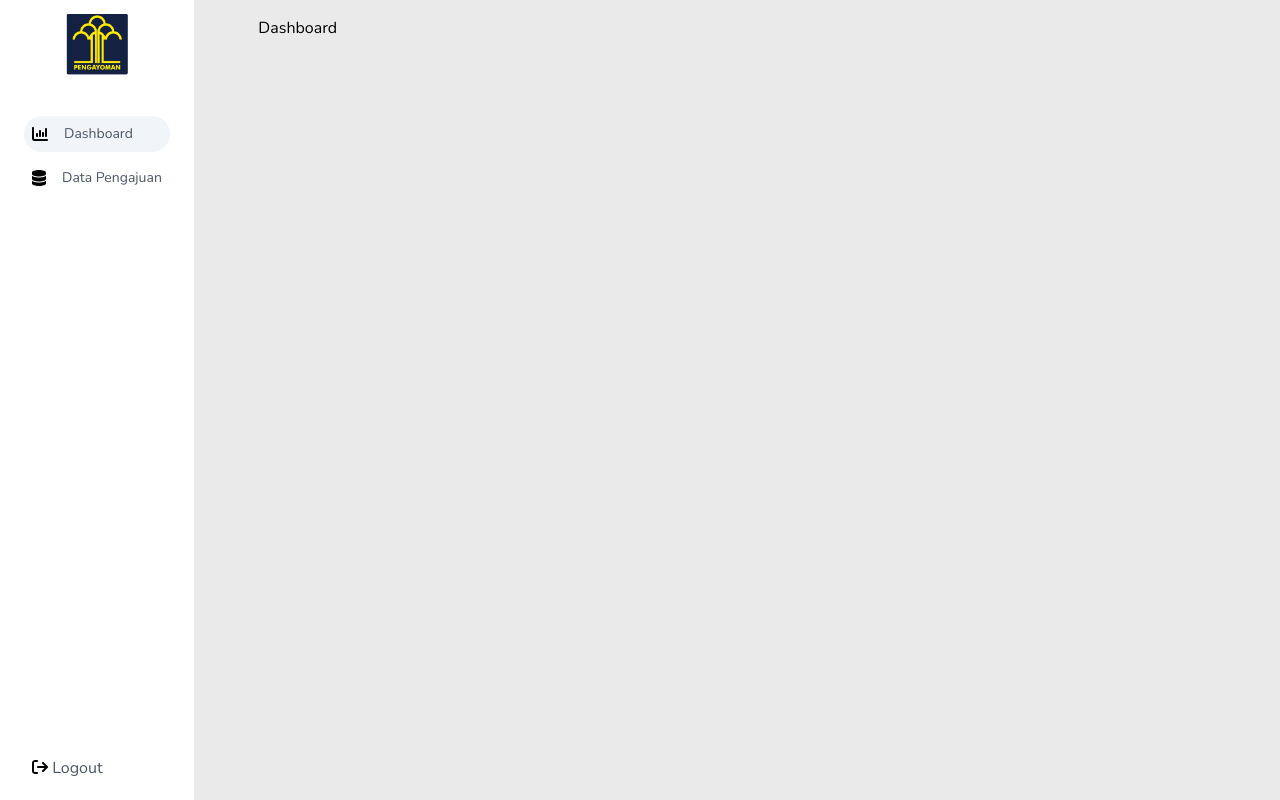
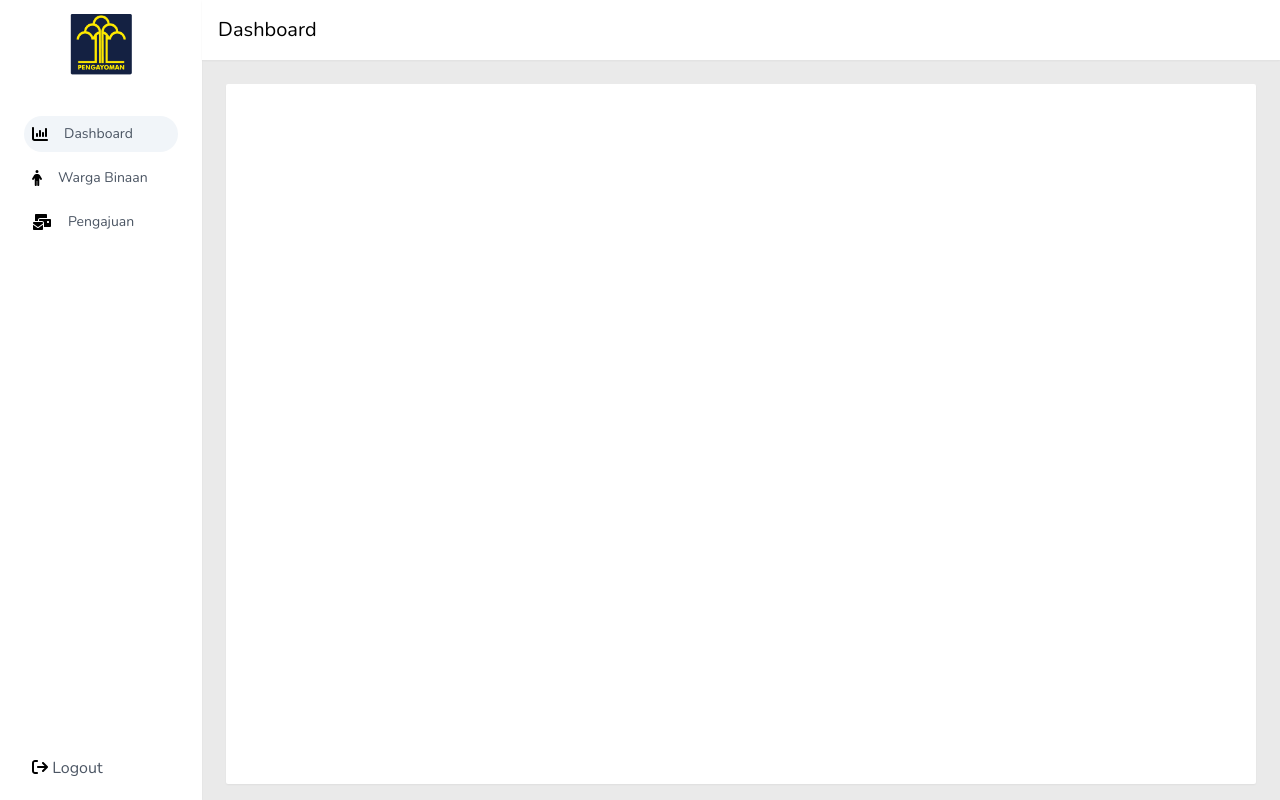
Before and after one commit to RizkyAlfiansyah/documents-tracking-fe, a Next.js app: page /dashboard in a window 1280 px wide. Built offline with nearby package versions, Linux system fonts and the light colour scheme; sample sign-in values are in the browser's storage.

Commit message:
fetch data

```diff
--- a/next.config.js
+++ b/next.config.js
@@ -2,11 +2,6 @@
 const nextConfig = {
   reactStrictMode: true,
   swcMinify: true,
-  experimental: {
-    images: {
-      allowFutureImages: true,
-    },
-  },
 };
 
 module.exports = nextConfig;
--- a/src/layout/Homepage.jsx
+++ b/src/layout/Homepage.jsx
@@ -1,20 +1,27 @@
-import Head from 'next/head'
+import { Header, PageHead } from 'layout'
 import React from 'react'
 import Sidebar from './main/sidebar'
 
-const HomePage = ({ children }) => {
+const HomePage = ({ children, title }) => {
 
     return (
         <>
-            <Head
-                title={"Homepage"}
+            <PageHead
+                title={title}
             />
-            <div className='w-full h-screen bg-primary flex flex-row xl:gap-10'>
+            <div className='w-full h-screen bg-primary flex flex-row'>
                 <div className='lg:w-60 w-4/12 min-h-screen bg-white'>
                     <Sidebar />
                 </div>
-                <div className='w-full flex flex-col xl:px-6 xl:py-4 px-2 py-4 gap-4 overflow-auto'>
-                    {children}
+                <div className='w-full flex flex-col gap-2'>
+                    <Header
+                        title={title}
+                    />
+                    <div className='w-full flex flex-col xl:px-6 xl:py-4 px-2 py-4 gap-4 overflow-auto'>
+                        <div className='w-full h-screen-80 bg-white shadow-sm rounded-sm overflow-auto'>
+                            {children}
+                        </div>
+                    </div>
                 </div>
             </div>
         </>
--- a/src/layout/index.js
+++ b/src/layout/index.js
@@ -1,3 +1,4 @@
 export { default as PageHead } from "./main/head";
 export { default as Sidebar } from "./main/sidebar";
 export { default as Homepage } from "./Homepage";
+export { default as Header } from "./main/header";
--- /dev/null
+++ b/src/layout/main/header/index.jsx
@@ -0,0 +1,13 @@
+import React from 'react'
+
+const Header = ({ title }) => {
+    return (
+        <div className='w-full bg-white shadow-sm p-4 divide-y-2'>
+            <p className='text-start text-xl'>
+                {title}
+            </p>
+        </div>
+    )
+}
+
+export default Header
--- a/src/layout/main/sidebar/index.jsx
+++ b/src/layout/main/sidebar/index.jsx
@@ -1,53 +1,55 @@
 import React, { useEffect, useState } from "react";
 import LogoPNG from "assets/kumham-logo.png";
 import { FontAwesomeIcon } from "@fortawesome/react-fontawesome";
-import { faDatabase, faChartColumn, faArrowRightFromBracket, faStairs } from "@fortawesome/free-solid-svg-icons";
+import { faDatabase, faChartColumn, faArrowRightFromBracket, faStairs, faPerson, faMailBulk } from "@fortawesome/free-solid-svg-icons";
 import Image from "next/image";
+import { useRouter } from "next/router";
+import { getUserToken, removeToken } from "lib/authService";
 
 export default function Sidebar() {
-
-    const path = "dashboard"
-    const [token, setToken] = useState(window.localStorage.getItem("token") ? window.localStorage.getItem("token") : "");
+    const router = useRouter()
+    const token = getUserToken()
+    const path = router.route
 
     useEffect(() => {
         if (!token) {
-            window.location.href = '/auth'
+            router.push('/auth')
         }
     }, [token])
 
+
     return (
         <>
-            <div className="w-full h-full bg-white flex flex-col justify-between px-6 py-3">
+            <div className="w-full h-full bg-white shadow-sm flex flex-col justify-between px-6 py-3">
                 <div className="w-full flex flex-col gap-10">
                     <div className="flex w-full justify-center items-center">
                         <Image src={LogoPNG} alt="logo" width="64" height="64"
                         />
                     </div>
                     <div className="w-full flex flex-col gap-2 items-center">
-                        <div className={`w-full flex gap-4 items-center justify-start cursor-pointer rounded-full hover:bg-slate-100  p-2 ${path == "dashboard" && ("bg-slate-100")}`}
+                        <div className={`w-full flex gap-4 items-center justify-start cursor-pointer rounded-full hover:bg-slate-100  p-2 ${path == "/dashboard" && ("bg-slate-100")}`}
+                            onClick={() => router.push("/dashboard")}
                         >
                             <FontAwesomeIcon icon={faChartColumn} />
                             <span className="text-gray-600 sm:text-sm"> Dashboard </span>
-                            {/* <Link href="/dashboard">
-                            </Link> */}
                         </div>
-                        <div className={`w-full flex gap-4 items-center justify-start cursor-pointer rounded-full hover:bg-slate-100  p-2 ${path == "data" && ("bg-slate-100")}`}>
-                            {/* <Link href="data">
-                            </Link> */}
-                            <FontAwesomeIcon icon={faDatabase} />
-                            <span className="text-gray-600 sm:text-sm"> Data Pengajuan </span>
+                        <div className={`w-full flex gap-4 items-center justify-start cursor-pointer rounded-full hover:bg-slate-100  p-2 ${path == "/dashboard/warga-binaan" && ("bg-slate-100")}`}
+                            onClick={() => router.push("/dashboard/warga-binaan")}
+                        >
+                            <FontAwesomeIcon icon={faPerson} />
+                            <span className="text-gray-600 sm:text-sm"> Warga Binaan </span>
+                        </div>
+                        <div className={`w-full flex gap-4 items-center justify-start cursor-pointer rounded-full hover:bg-slate-100  p-2 ${path == "/dashboard/pengajuan" && ("bg-slate-100")}`}
+                            onClick={() => router.push("/dashboard/pengajuan")}
+                        >
+                            <FontAwesomeIcon icon={faMailBulk} />
+                            <span className="text-gray-600 sm:text-sm"> Pengajuan </span>
                         </div>
                     </div>
                 </div>
                 <div className="w-full flex items-center">
                     <div className="w-full flex gap-4 items-center justify-start cursor-pointer rounded-full hover:bg-slate-100 p-2">
-                        <button onClick={() => {
-                            {
-                                window.localStorage.removeItem("token")
-                                setToken("")
-                            }
-
-                        }}>
+                        <button onClick={() => removeToken()}>
                             <FontAwesomeIcon icon={faArrowRightFromBracket} />
                             <span className="text-gray-600"> Logout </span>
                         </button>
--- /dev/null
+++ b/src/lib/authService.js
@@ -0,0 +1,16 @@
+export function getUserToken() {
+  return typeof window !== "undefined" ? localStorage.getItem("token") : null;
+}
+
+export function saveToken(token) {
+  return typeof window !== "undefined"
+    ? localStorage.setItem("token", token)
+    : null;
+}
+
+export function removeToken() {
+  window.location.reload();
+  return typeof window !== "undefined"
+    ? localStorage.removeItem("token")
+    : null;
+}
--- a/src/lib/axios.js
+++ b/src/lib/axios.js
@@ -2,12 +2,14 @@ import Axios from "axios";
 
 const getUserToken =
   typeof window !== "undefined" ? localStorage.getItem("token") : null;
+
+console.log("getUserToken", getUserToken);
 export const axios = Axios.create({
   baseURL: process.env.NEXT_PUBLIC_APP_API_URL,
   headers: {
     "Content-Type": "application/json",
     Accept: "application/json",
-    Authorization: getUserToken,
+    Authorization: "Bearer " + getUserToken,
     "Access-Control-Allow-Origin": "*",
   },
 });
--- a/src/pages/_app.jsx
+++ b/src/pages/_app.jsx
@@ -1,6 +1,9 @@
 import { PageHead } from 'layout'
+import { useEffect, useMemo } from 'react'
 import { HeaderProvider } from 'store'
 import '../styles/globals.css'
+import { getUserToken } from 'lib/authService'
+import { useRouter } from 'next/router'
 
 function MyApp({ Component, pageProps }) {
 
--- a/src/pages/auth/index.jsx
+++ b/src/pages/auth/index.jsx
@@ -19,6 +19,9 @@ const Home = () => {
       AxiosApi.post("/login", data).then((res) => {
         if (res.data) {
           localStorage.setItem("token", res.data.data.token);
+          //save token to cookie
+          document.cookie = `token=${res.data.data.token}`;
+
           router.push("/dashboard");
         }
       }).catch((err) => {
--- /dev/null
+++ b/src/pages/dashboard/index.jsx
@@ -0,0 +1,14 @@
+import { Header } from 'layout'
+import HomePage from 'layout/Homepage'
+import React, { useEffect } from 'react'
+
+const Dashboard = () => {
+
+    return (
+        <HomePage title="Dashboard">
+
+        </HomePage>
+    )
+}
+
+export default Dashboard
--- a/src/pages/dashboard.jsx
+++ b/src/pages/dashboard/pengajuan/index.jsx
@@ -1,15 +1,14 @@
 import HomePage from 'layout/Homepage'
 import React, { useEffect } from 'react'
 
-const Dashboard = () => {
-
+const Pengajuan = () => {
     return (
-        <HomePage>
+        <HomePage title="Pengajuan">
             <div>
-                <h1>Dashboard</h1>
+                <h1>Pengajuan</h1>
             </div>
         </HomePage>
     )
 }
 
-export default Dashboard
+export default Pengajuan
--- /dev/null
+++ b/src/pages/dashboard/warga-binaan/index.jsx
@@ -0,0 +1,112 @@
+import { faPencil, faPlus, faUpload } from '@fortawesome/free-solid-svg-icons'
+import { FontAwesomeIcon } from '@fortawesome/react-fontawesome'
+import HomePage from 'layout/Homepage'
+import { axios } from 'lib/axios'
+import React, { useEffect, useState } from 'react'
+import DataTable from 'react-data-table-component'
+
+const WargaBinaan = () => {
+    const [data, setData] = useState([])
+    const [loading, setLoading] = useState(false)
+
+    useEffect(() => {
+        const fetchData = async () => {
+            setLoading(true)
+            const response = await axios.get('/prisoners')
+            const data = await response.data
+            setData(data.data)
+            setLoading(false)
+        }
+        fetchData()
+    }, [])
+
+    // const filteredItems = data?.filter(
+    //     item => item.nama && item.nama.toLowerCase().includes(filterText.toLowerCase()),
+    // );
+
+    const columns = [
+        {
+            name: 'NO',
+            selector: (row, index) => index + 1,
+            center: true,
+            grow: 0,
+
+        },
+        {
+            name: 'NIK',
+            selector: row => <div className='text-xs'>
+                {row.nik}
+            </div>,
+            center: true,
+            grow: 0.5,
+        },
+        {
+            name: 'Nama',
+            selector: row => <div className='text-xs'>
+                {row.nama}
+            </div>,
+        },
+        {
+            name: 'Status',
+            selector: row => <div className={`w-14 p-1 text-xs text-center ${row.status === 'Aktif' ? 'bg-orange-400' : 'bg-zinc-400'} m-auto text-white rounded-lg`}>
+                {row.status}
+            </div>,
+            center: true,
+        },
+        {
+            cell: row => <button className='flex items-center gap-1 bg-amber-400 hover:bg-amber-500 px-4 py-1 text-white text-xs rounded-lg'
+                onClick={() => {
+                    // setOpenModalEdit(true)
+                    // setDataEditId(row.id)
+                }}
+            >
+                <FontAwesomeIcon icon={faPencil} />
+                edit
+            </button>,
+            ignoreRowClick: true,
+            allowOverflow: true,
+            button: true,
+        }
+
+    ]
+    console.log(data)
+
+    return (
+        <HomePage title="Warga Binaan">
+            <div className='w-full p-2 flex flex-col gap-2'>
+                <div className='w-full flex justify-end items-center gap-2'>
+                    <button className='bg-orange-500 hover:bg-orange-700 text-white text-xs font-semibold py-2 px-4 rounded'>
+                        <FontAwesomeIcon
+                            icon={faUpload}
+                            className='mr-2'
+                        />
+                        Export Data
+                    </button>
+                    <button className='bg-blue-500 hover:bg-blue-700 text-white text-xs font-semibold py-2 px-4 rounded'>
+                        <FontAwesomeIcon
+                            icon={faPlus}
+                            className='mr-2'
+                        />
+                        Tambah Warga Binaan
+                    </button>
+                </div>
+                <div className='w-full p-2 border-2 border-gray-300'>
+                    <DataTable
+                        title="Data Warga Binaan"
+                        columns={columns}
+                        data={data}
+                        pagination={true}
+                        // selectableRows
+                        // contextActions={contextActions}
+                        // onSelectedRowsChange={handleRowSelected}
+                        // clearSelectedRows={toggleCleared}
+                        progressPending={loading}
+                    // paginationResetDefaultPage={resetPaginationToggle}
+                    />
+                </div>
+            </div>
+        </HomePage>
+    )
+}
+
+export default WargaBinaan
```
